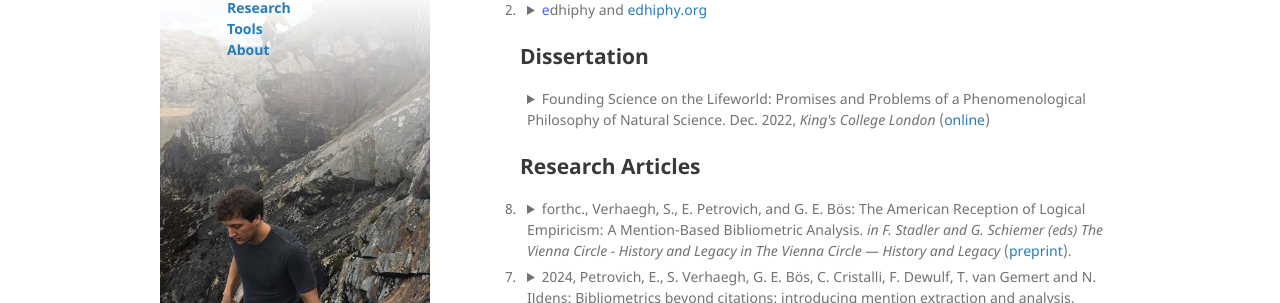
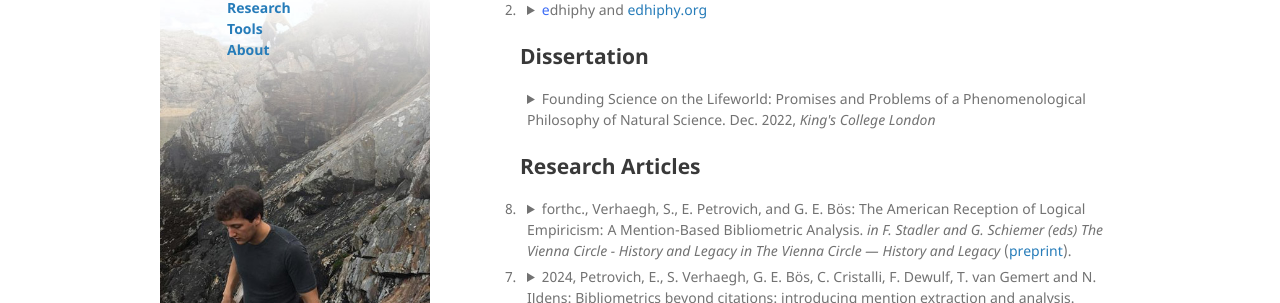
Before and after one commit to gboes/gboes.github.io, a Jekyll site: the page built from res.md, in a window 1280 px wide and 900 px high. Shown: the part 194-497 px from the top of the window. Built offline with Jekyll 4.4.1, drawn with Linux system fonts in a browser that asks for light colours; Markdown is read by kramdown in place of the engine named in the settings.

Commit message:
Remove dead link to thesis pdf.

```diff
--- a/res.md
+++ b/res.md
@@ -27,7 +27,7 @@ While the database is aimed at researchers, the web application can also be used
 <div style="padding-left: 0em" >
 <div  style="padding-left: 0.5em">
 <details>
-<summary>Founding Science on the Lifeworld: Promises and Problems of a Phenomenological Philosophy of Natural Science. Dec. 2022, <i>King's College London</i> (<a href="https://kclpure.kcl.ac.uk/portal/files/191075863/2022_Boes_Gregor_1858048_ethesis.pdf">online</a>)
+<summary>Founding Science on the Lifeworld: Promises and Problems of a Phenomenological Philosophy of Natural Science. Dec. 2022, <i>King's College London</i>
 </summary>
 
 <p>
```
